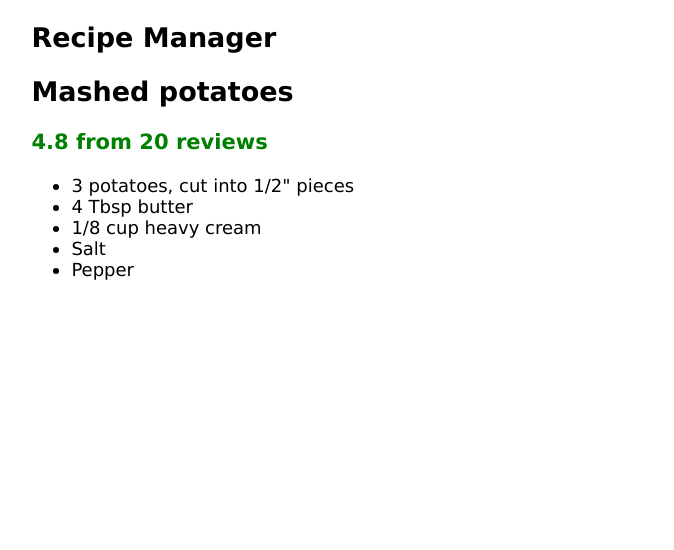
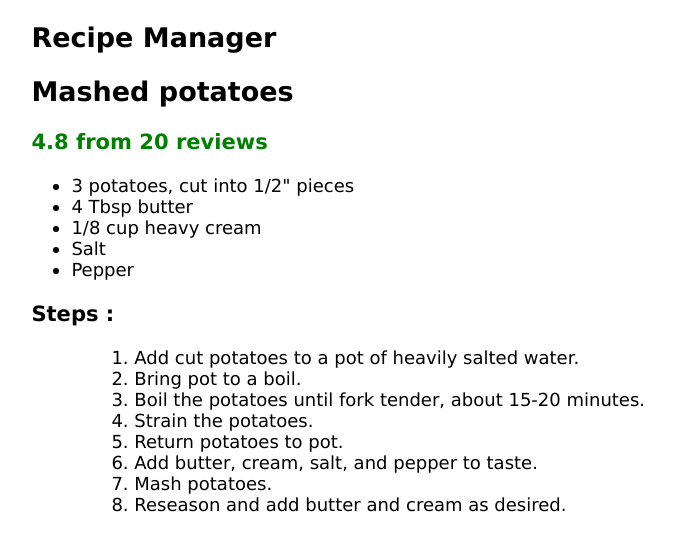
Before and after one commit to muhyiabdulb/road-to-reactjs-developer, a React (Create React App) app: page / in a window 1280 px wide. Shown: the top 550 px of the page, without its empty margins (103-777 px from the left). Built offline with nearby package versions, Linux system fonts and the light colour scheme.

Commit message:
challenge

```diff
--- a/src/App.jsx
+++ b/src/App.jsx
@@ -2,6 +2,7 @@ import React from 'react'
 import RecipeTitle from './RecipeTitle'
 import './index.css'
 import IngredientList from './IngredientList'
+import StepsList from './Challenge';
 
 function App(){
     // TODO: Add recipe object
@@ -17,6 +18,16 @@ function App(){
             { name: '1/8 cup heavy cream', prepared: false },
             { name: 'Salt', prepared: false },
             { name: 'Pepper', prepared: false },
+        ],
+        steps : [
+            {no: '1. Add cut potatoes to a pot of heavily salted water.'},
+            {no: '2. Bring pot to a boil.'},
+            {no: '3. Boil the potatoes until fork tender, about 15-20 minutes.'},
+            {no: '4. Strain the potatoes.'},
+            {no: '5. Return potatoes to pot.'},
+            {no: '6. Add butter, cream, salt, and pepper to taste.'},
+            {no: '7. Mash potatoes.'},
+            {no: '8. Reseason and add butter and cream as desired.'}
         ]
     }
 
@@ -27,6 +38,8 @@ function App(){
             <RecipeTitle title={ recipe.title }  feedback={ recipe.feedback } />
             {/* TODO: Add IngredientList component */}
             <IngredientList ingredients={recipe.ingredients} />
+            <h3>Steps : </h3>
+            <StepsList steps={ recipe.steps }/>
         </article>
     )
 }
--- /dev/null
+++ b/src/Challenge.jsx
@@ -0,0 +1,19 @@
+import React from 'react'
+
+const StepsList = (props) => {
+    const stepsListItem = props.steps.map((step, index) => {
+        return(
+            <ol>
+                { step.no }
+            </ol>
+        )
+    })
+
+    return(
+        <ul>
+            {stepsListItem}
+        </ul>
+    )
+}
+
+export default StepsList
```
